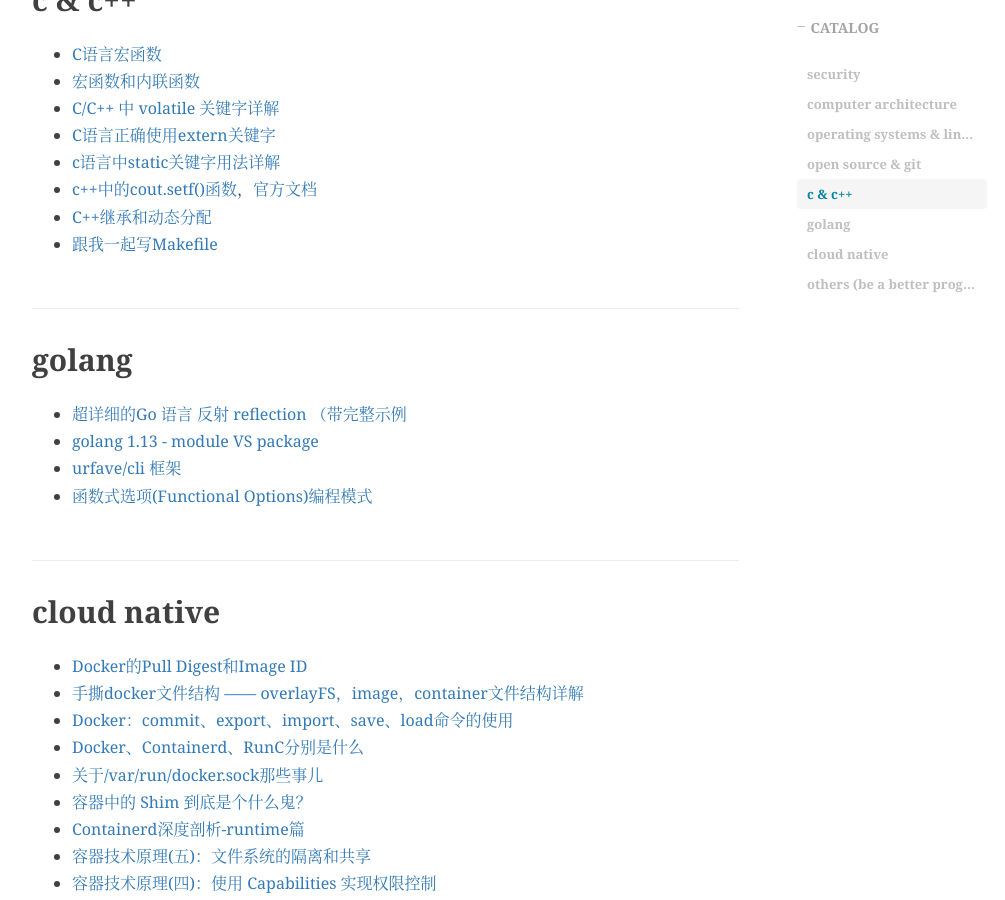
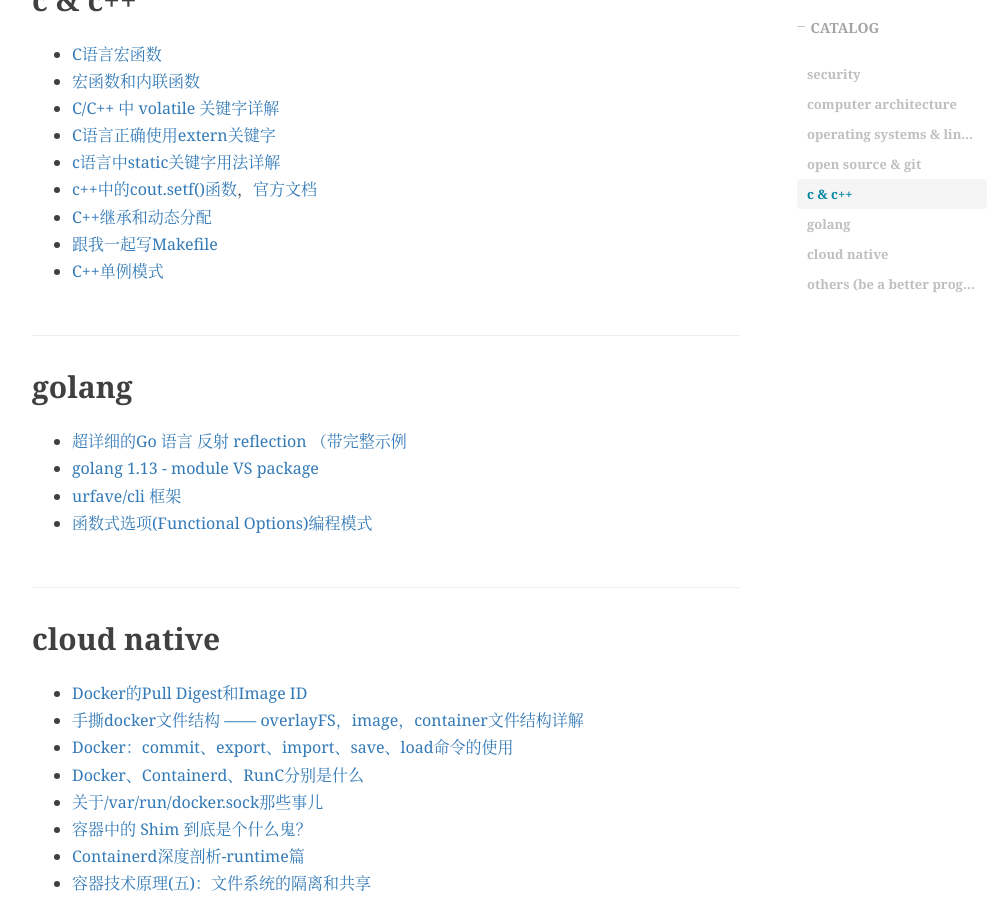
Before and after one commit to peng-yq/peng-yq.github.io, a Jekyll site: the page built from _posts/2100-10-04-good-blog-collection.md, in a window 1280 px wide and 900 px high, scrolled down 2220 px. Shown: the whole window, without its empty margins (233-1238 px from the left). Built offline with Jekyll 4.4.1, drawn with Linux system fonts in a browser that asks for light colours; nearby versions of some CDN libraries; formulas are drawn with MathJax 3; comment, search, counter and statistics services are not loaded.

Commit message:
docs: update 2100-10-04-good-blog-collection

```diff
--- a/_posts/2100-10-04-good-blog-collection.md
+++ b/_posts/2100-10-04-good-blog-collection.md
@@ -65,6 +65,7 @@
 - [c++中的cout.setf()函数](https://blog.csdn.net/baishuiniyaonulia/article/details/79144033)，[官方文档](https://cplusplus.com/reference/ios/ios_base/fmtflags/)
 - [C++继承和动态分配](https://blog.csdn.net/qq_36607894/article/details/105116525)
 - [跟我一起写Makefile](https://seisman.github.io/how-to-write-makefile/index.html)
+- [C++单例模式](https://www.cnblogs.com/sunchaothu/p/10389842.html)
 
 ## golang
 
```
